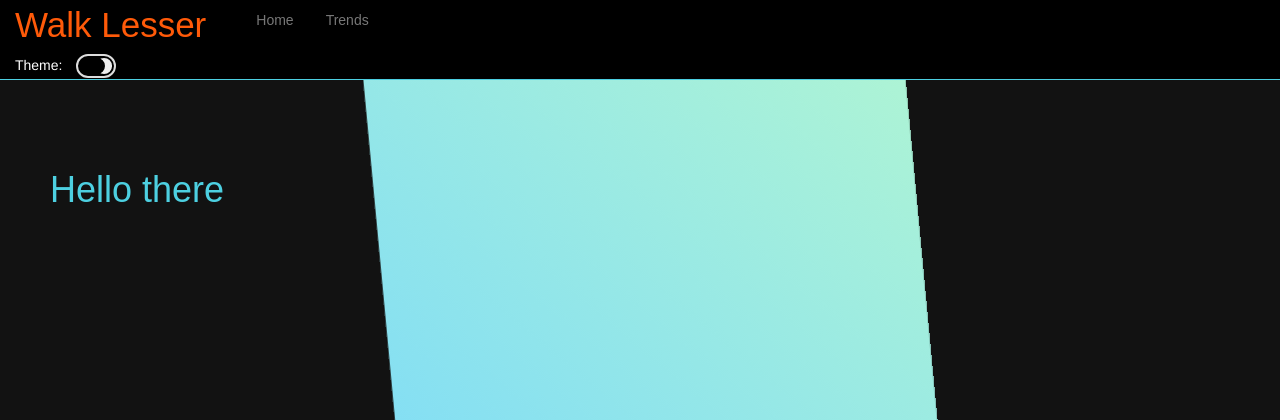
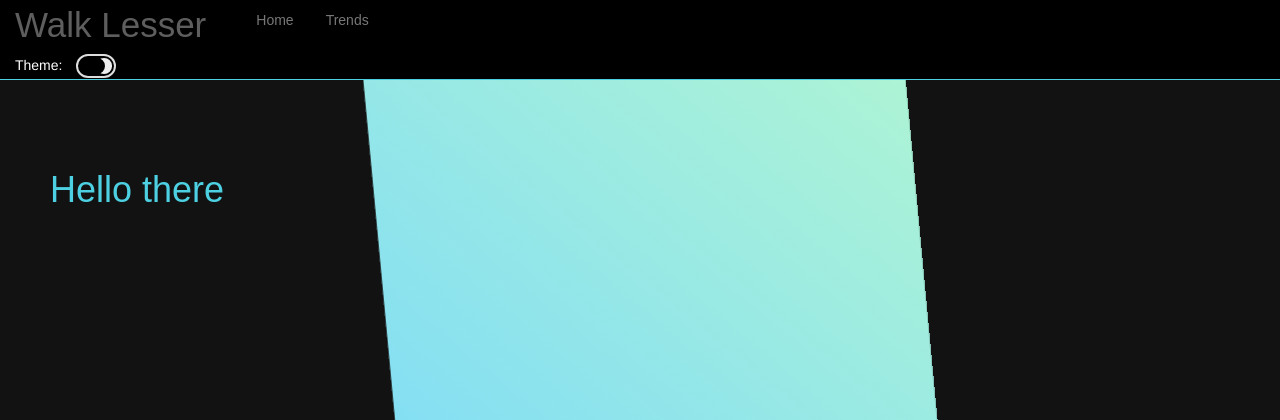
Before and after one commit to L-Bot-AU/client-website, a Flask app: page /test in a window 1280 px wide, with the pointer over the restyled element. Shown: the top 420 px of the page. Run offline with Flask 2, Linux system fonts and the light colour scheme; some libraries are stand-ins or nearby versions; some web fonts are replaced.

Commit message:
Removed overwriting a:hover

```diff
--- a/static/style.css
+++ b/static/style.css
@@ -97,11 +97,6 @@ body > * {
 
 a {
     text-decoration: None !important;
-
-}
-
-a:hover {
-    color: #FF5A09 !important;
 }
 
 .navbar {
```
